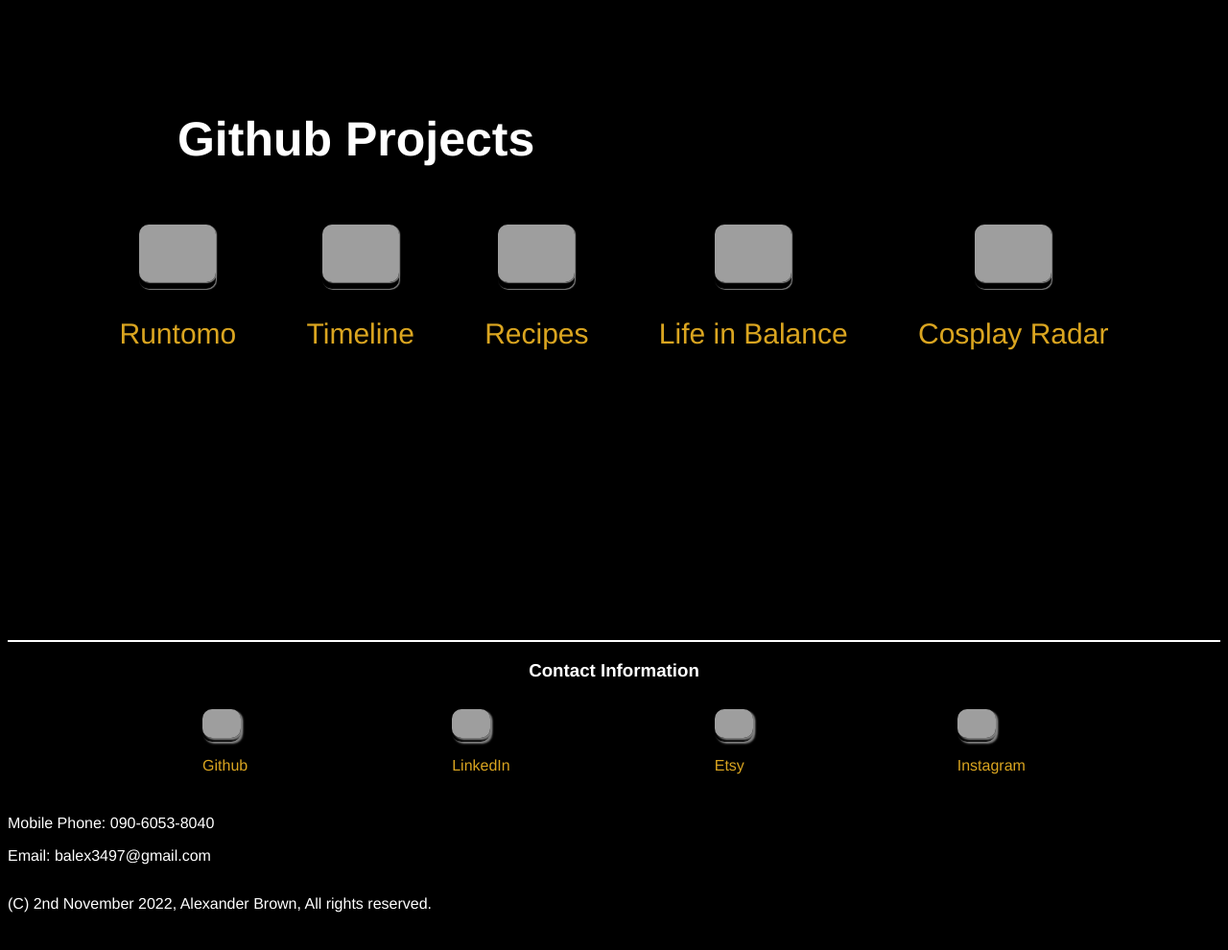
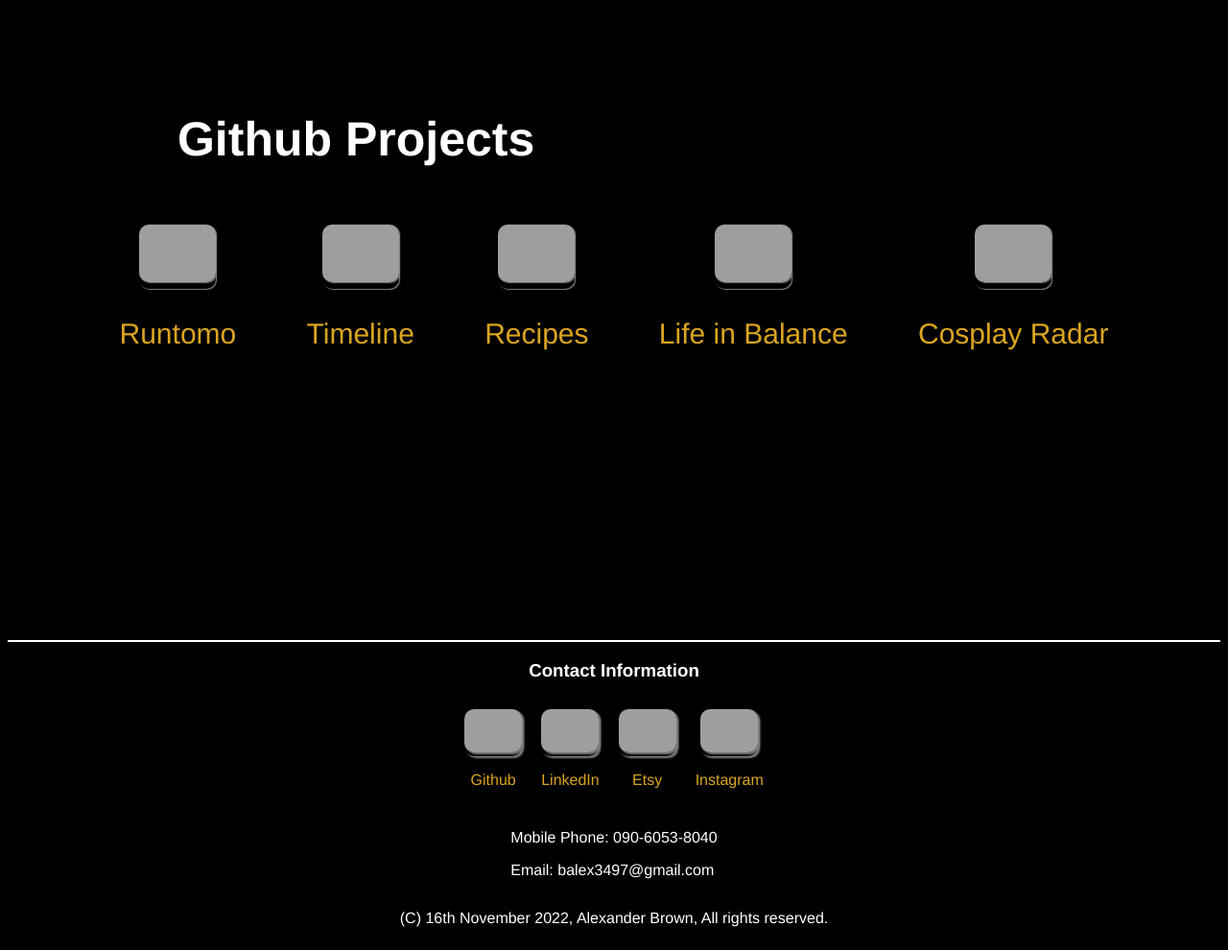
Before and after one commit to AlexBrown4020/portfolio-redo, a PHP site: page /index.html in a window 1280 px wide. Shown: the part 2011-3001 px from the top of the page at 96% size. Before the commit the page ends 2962 px from the top, so only its background shows below. Run offline with PHP 8.4, Linux system fonts and the light colour scheme; some libraries are stand-ins or nearby versions; grey boxes are pictures that could not be loaded.

Commit message:
Feat: Move contact info to center page

```diff
--- a/index.html
+++ b/index.html
@@ -139,7 +139,7 @@
             <p>Email: balex3497@gmail.com</p>
         </div>
         <div class="contact-details">
-            <p>(C) 2nd November 2022, Alexander Brown, All rights reserved.</p>
+            <p>(C) 16th November 2022, Alexander Brown, All rights reserved.</p>
         </div>
     </footer>
 
--- a/style.css
+++ b/style.css
@@ -180,12 +180,13 @@ nav {
 .contact-link {
   display: flex;
   flex-direction: column;
+  align-items: center;
   margin: 10px;
 }
 
 .contact-image {
-  max-height: 40px;
-  max-width: 40px;
+  max-height: 60px;
+  max-width: 60px;
   border-radius: 10px;
   box-shadow: 2px 2px 2px gray;
 }
@@ -198,6 +199,7 @@ nav {
   color: goldenrod;
   border-top: 2px white solid;
   margin-top: 20%;
+  align-items: center;
 }
 
 #contact-banner {
```
